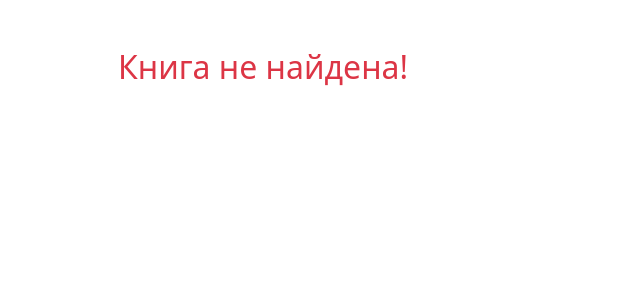
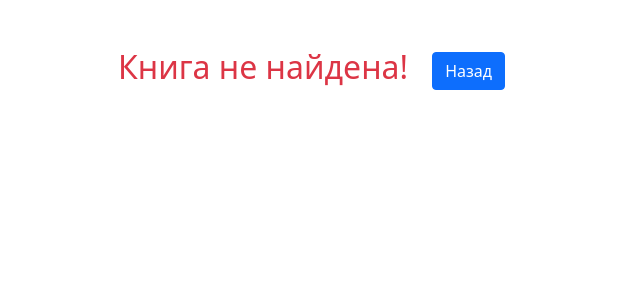
Before and after one commit to Handsome1337/oken-test, a React app: page /book/1 in a window 1280 px wide. Shown: the top 300 px of the page, without its empty margins (0-640 px from the left). Built offline with nearby package versions, Linux system fonts and the light colour scheme.

Commit message:
Исправление ошибок, применение новых компонентов

```diff
--- a/public/index.html
+++ b/public/index.html
@@ -10,6 +10,6 @@
 </head>
 <body>
   <main class="container p-5"></main>
-  <script src="./bundle.js"></script>
+  <script src="/bundle.js"></script>
 </body>
 </html>
--- a/src/api/index.ts
+++ b/src/api/index.ts
@@ -1,7 +1,7 @@
 import { nanoid } from 'nanoid';
 import { IBook } from '../types';
 
-export default class Api {
+class Api {
   private books: IBook[] = [
     {
       id: nanoid(),
@@ -49,3 +49,5 @@ export default class Api {
     return this.books.find((book) => book.id === id);
   }
 }
+
+export default new Api();
--- a/src/components/App/index.tsx
+++ b/src/components/App/index.tsx
@@ -1,18 +1,19 @@
 import React from 'react';
 import { BrowserRouter as Router, Route, Switch } from 'react-router-dom';
 import { BookList } from '../BookList';
-import Api from '../../api';
-import { BookInfo } from "../BookInfo";
+import { BookInfo } from '../BookInfo';
+import { NotFound } from '../NotFound';
+import api from '../../api';
 
 export const App: React.FC = () => {
-  const books = new Api().getAllBooks();
+  const books = api.getAllBooks();
 
   return (
     <Router>
       <Switch>
         <Route path="/" render={() => <BookList books={books} />} exact />
         <Route path="/book/:id" component={BookInfo} />
-        <Route render={() => <h2 className="text-danger">Страница не найдена!</h2>} />
+        <Route render={() => <NotFound text="Страница не найдена!" />} />
       </Switch>
     </Router>
   )
--- a/src/components/BookInfo/index.tsx
+++ b/src/components/BookInfo/index.tsx
@@ -1,6 +1,8 @@
 import React from 'react';
 import { useParams } from 'react-router-dom';
-import Api from '../../api';
+import { NotFound } from '../NotFound';
+import { BackButton } from '../BackButton';
+import api from '../../api';
 
 interface IRouteParams {
   id: string;
@@ -8,10 +10,11 @@ interface IRouteParams {
 
 export const BookInfo: React.FC = () => {
   const { id } = useParams<IRouteParams>();
-  const book = new Api().getBook(id);
+  const book = api.getBook(id);
+
 
   if (!book) {
-    return <h2 className="text-danger">Книга не найдена!</h2>;
+    return <NotFound text="Книга не найдена!" />
   }
 
   const { name, description, year } = book;
@@ -23,7 +26,7 @@ export const BookInfo: React.FC = () => {
           {name}&nbsp;
           <span className="fst-italic fw-light">{year}</span>
         </h2>
-        <a className="btn btn-primary">Назад</a>
+        <BackButton />
       </div>
       <p className="fs-4">{description}</p>
     </section>
--- a/webpack.config.js
+++ b/webpack.config.js
@@ -5,7 +5,8 @@ module.exports = {
   entry: './src/index.tsx',
   output: {
     filename: 'bundle.js',
-    path: path.join(__dirname, 'public')
+    path: path.join(__dirname, 'public'),
+    publicPath: '/'
   },
   devtool: 'inline-source-map',
   devServer: {
@@ -13,6 +14,7 @@ module.exports = {
     watchContentBase: true,
     open: true,
     overlay: true,
+    historyApiFallback: true
   },
   module: {
     rules: [
```
